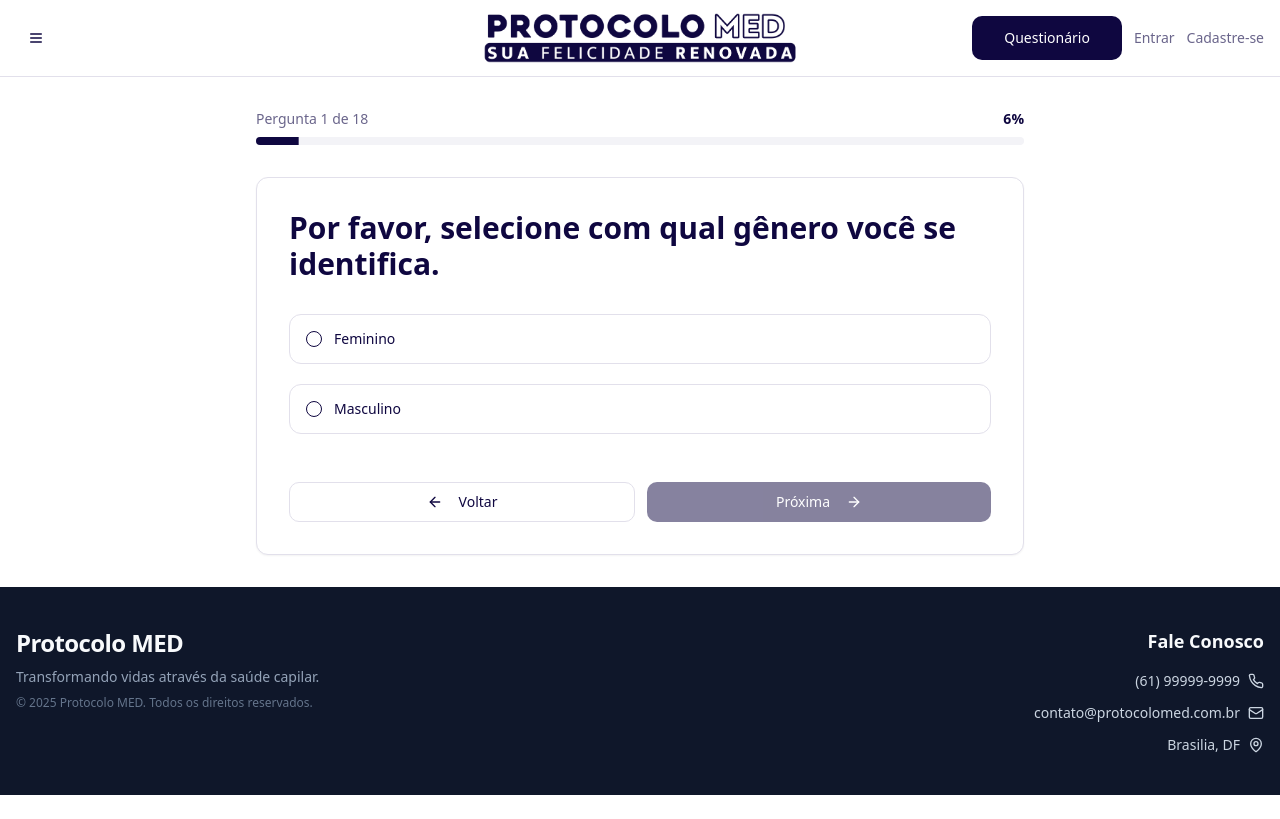
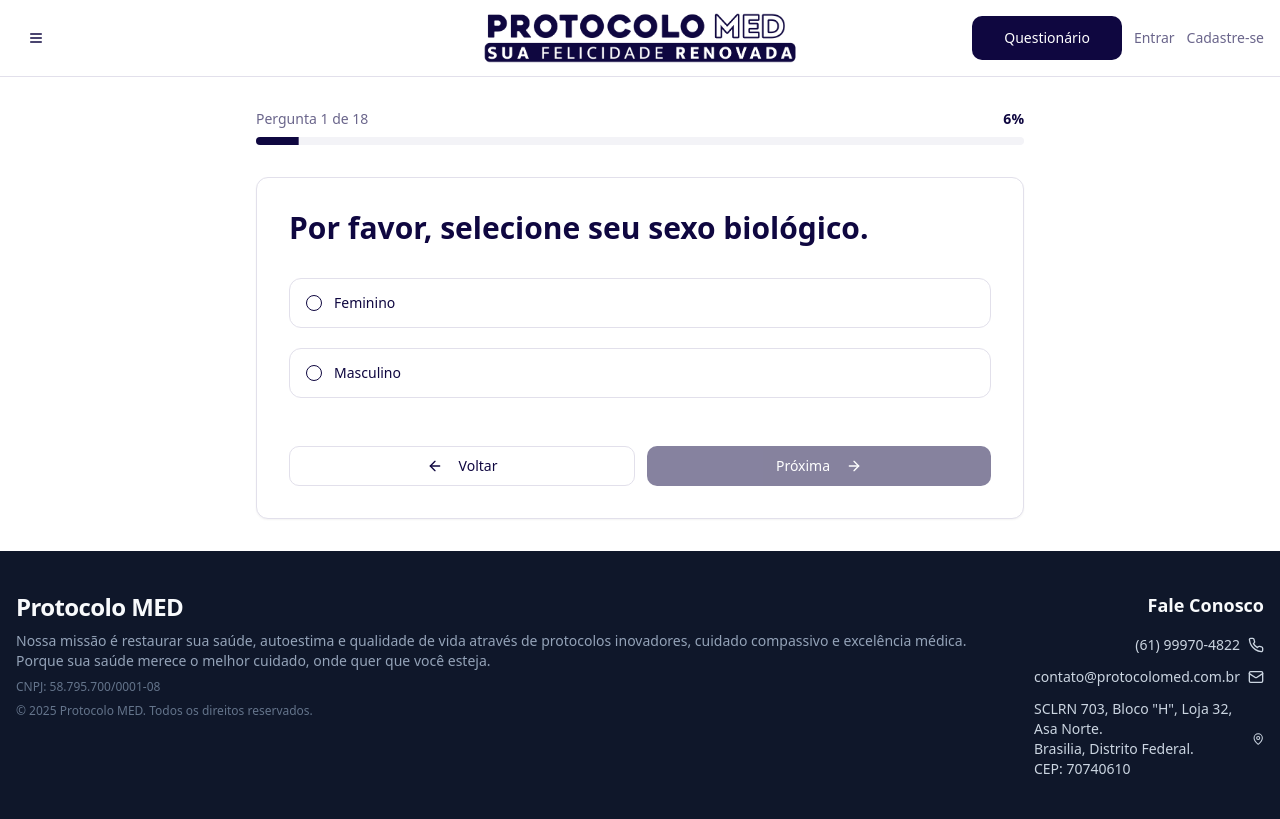
Before and after one commit to lucasfukuta/ProtocoloMED, a React (Vite) app in the folder frontend/: page /questionario in a window 1280 px wide. Built offline with nearby package versions, Linux system fonts and the light colour scheme; the HTML template or start-up script is replaced by a standard one.

Commit message:
Correçoes de texto da home

```diff
--- a/frontend/src/components/Footer.tsx
+++ b/frontend/src/components/Footer.tsx
@@ -11,7 +11,10 @@ export const Footer = () => {
                     <div className="text-center md:text-left space-y-2">
                         <h2 className="text-2xl font-bold tracking-tight">Protocolo MED</h2>
                         <p className="text-sm text-slate-400">
-                            Transformando vidas através da saúde capilar.
+                            Nossa missão é restaurar sua saúde, autoestima e qualidade de vida através de protocolos inovadores, cuidado compassivo e excelência médica. Porque sua saúde merece o melhor cuidado, onde quer que você esteja.
+                        </p>
+                        <p className="text-xs text-slate-500 mt-4">
+                            CNPJ: 58.795.700/0001-08
                         </p>
                         <p className="text-xs text-slate-500 mt-4">
                             © {new Date().getFullYear()} Protocolo MED. Todos os direitos reservados.
@@ -23,7 +26,7 @@ export const Footer = () => {
                         <h3 className="font-semibold text-lg mb-1">Fale Conosco</h3>
 
                         <div className="flex items-center gap-2 text-slate-300">
-                            <span className="text-sm">(61) 99999-9999</span>
+                            <span className="text-sm">(61) 99970-4822</span>
                             <Phone className="h-4 w-4" />
                         </div>
 
@@ -33,7 +36,7 @@ export const Footer = () => {
                         </div>
 
                         <div className="flex items-center gap-2 text-slate-300">
-                            <span className="text-sm">Brasilia, DF</span>
+                            <span className="text-sm">SCLRN 703, Bloco "H", Loja 32, Asa Norte. <br></br>Brasilia, Distrito Federal. <br></br> CEP: 70740610</span>
                             <MapPin className="h-4 w-4" />
                         </div>
                     </div>
--- a/frontend/src/pages/Contact.tsx
+++ b/frontend/src/pages/Contact.tsx
@@ -59,7 +59,7 @@ const Contact = () => {
                                 </div>
                                 <div>
                                     <h3 className="font-semibold text-foreground">Telefone / WhatsApp</h3>
-                                    <p className="text-muted-foreground">(61) 99999-9999</p>
+                                    <p className="text-muted-foreground">(61) 99970-4822</p>
                                     <p className="text-sm text-muted-foreground">Seg-Sex, 09h às 18h</p>
                                 </div>
                             </div>
@@ -81,8 +81,9 @@ const Contact = () => {
                                 </div>
                                 <div>
                                     <h3 className="font-semibold text-foreground">Localização</h3>
-                                    <p className="text-muted-foreground">Av. W3, Asa Norte - Brasília</p>
+                                    <p className="text-muted-foreground">SCLRN 703, Bloco "H", Loja 32. Asa Norte</p>
                                     <p className="text-sm text-muted-foreground">Brasília - DF</p>
+                                    <p className="text-sm text-muted-foreground">CEP: 70740610</p>
                                 </div>
                             </div>
                         </div>
--- a/frontend/src/pages/DoctorSchedule.tsx
+++ b/frontend/src/pages/DoctorSchedule.tsx
@@ -183,6 +183,7 @@ const DoctorSchedule = () => {
                     </CardContent>
                 </Card>
             </div>
+
             {/* Layout */}
             <div className="grid lg:grid-cols-4 gap-6">
                 {/* Calendar Column */}
--- a/frontend/src/pages/Questionnaire.tsx
+++ b/frontend/src/pages/Questionnaire.tsx
@@ -26,7 +26,7 @@ interface Question {
 const questions: Question[] = [
   // FASE 1 (Mantida)
   {
-    id: "F1_Q1_gender", question: "Por favor, selecione com qual gênero você se identifica.",
+    id: "F1_Q1_gender", question: "Por favor, selecione seu sexo biológico.",
     options: [{ value: "feminino", label: "Feminino" }, { value: "masculino", label: "Masculino" }]
   },
 
```
